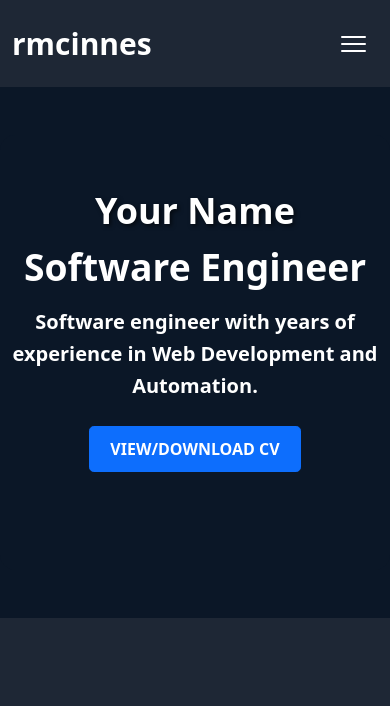
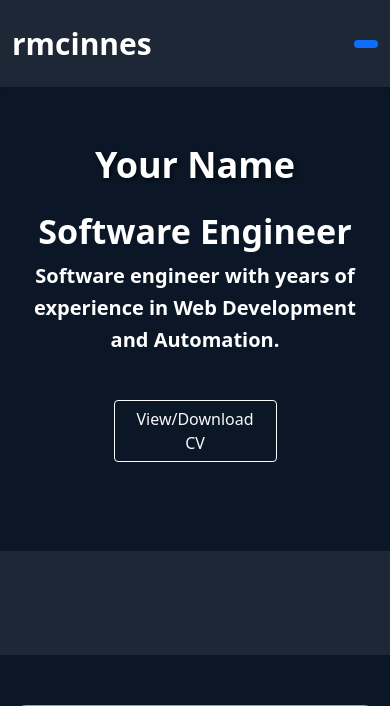
Before and after one commit to russsseeelll/rmcinnes, a Laravel app: page / in a window 390 px wide. Shown: the top 706 px of the page. Run offline with Laravel 10, Linux system fonts and the light colour scheme; data comes from the database, SQL or seed files in the repository; some libraries are stand-ins or nearby versions; grey boxes are pictures that could not be loaded.

Commit message:
front end

```diff
--- a/public/css/pages-style.css
+++ b/public/css/pages-style.css
@@ -8,99 +8,89 @@ body{
  /* viewport height */
 }
 .navbar {
- /* Bootstrap variables */
     --bs-body-color: #000;
-  --bs-body-bg: rgb(255, 255, 255);
- /* Easy Frontend variables */
-  --theme-colour: rgb(13, 110, 253);
+    --bs-body-bg: #ffffff;
+    --theme-colour: #0d6efd;
     --theme-color-rgb: 13, 110, 253;
     background-color: var(--bs-body-bg);
+    box-shadow: 0 2px 5px rgba(0, 0, 0, 0.1); /* Added shadow for depth */
+    transition: background-color 0.3s ease; /* Smooth transition for color change */
 }
 
 @media (max-width: 767px) {
     body {
-    overflow-x: hidden; /* Hide horizontal scrollbar */
+        overflow-x: hidden;
     }
 }
 
-/* Gray Block Style */
 .gray .navbar, .navbar.gray {
- /* Bootstrap variables */
-  --bs-body-bg: rgb(246, 246, 246);
+    --bs-body-bg: #f6f6f6;
 }
-/* Dark Gray Block Style */
+
 .dark-gray .navbar, .navbar.dark-gray {
- /* Bootstrap variables */
     --bs-body-color: #ffffff;
-  --bs-body-bg: rgb(30, 39, 53);
+    --bs-body-bg: #1e2735;
 }
-/* Dark Block Style */
+
 .dark .navbar, .navbar.dark {
- /* Bootstrap variables */
     --bs-body-color: #ffffff;
-  --bs-body-bg: rgb(11, 23, 39);
+    --bs-body-bg: #0b1727;
 }
+
 .navbar .navbar-brand {
     font-weight: 800;
     font-size: 30px;
     color: var(--bs-body-color);
+    transition: transform 0.3s ease; /* Smooth scale effect */
 }
+
+.navbar .navbar-brand:hover {
+    transform: scale(1.1); /* Scale effect on hover */
+}
+
 .navbar .navbar-toggler {
     border: none;
+    background: var(--theme-colour); /* Theme color for the button */
     box-shadow: none !important;
 }
+
 .navbar .navbar-toggler>span {
-  display: flex;
-  align-items: center;
     height: 32px;
 }
+
 .navbar .navbar-toggler>span>span {
-  position: relative;
-}
-.navbar .navbar-toggler>span>span, .navbar .navbar-toggler>span>span::before, .navbar .navbar-toggler>span>span::after {
-  height: 2px;
     background-color: var(--bs-body-color);
-  width: 25px;
-  display: inline-block;
-  border-radius: 5px;
     transition: all .35s ease-in-out;
 }
-.navbar .navbar-toggler>span>span::before, .navbar .navbar-toggler>span>span::after {
-  content: '';
-  position: absolute;
-  left: 0;
-}
-.navbar .navbar-toggler[aria-expanded="false"]>span>span::before {
-  top: 7px;
-}
-.navbar .navbar-toggler[aria-expanded="false"]>span>span::after {
-  bottom: 7px;
-}
+
 .navbar .navbar-toggler[aria-expanded="true"]>span>span {
     background-color: transparent;
 }
-.navbar .navbar-toggler[aria-expanded="true"]>span>span::before {
-  top: 0;
-  transform: rotate(-45deg);
+
+.navbar .navbar-toggler[aria-expanded="true"]>span>span::before,
+.navbar .navbar-toggler[aria-expanded="true"]>span>span::after {
+    transform: rotate(45deg);
+    background: #fff; /* Make toggler lines white */
 }
-.navbar .navbar-toggler[aria-expanded="true"]>span>span::after {
-  bottom: 0;
-  transform: rotate(45deg);
-}
+
 .navbar .navbar-nav .nav-link {
     color: var(--bs-body-color);
     opacity: .6;
+    transition: color 0.3s ease, opacity 0.3s ease; /* Smoother transition */
 }
+
 .navbar .navbar-nav .nav-link:hover, .navbar .navbar-nav .nav-link:focus, .navbar .navbar-nav .nav-link.active {
-  color: var(--bs-body-color);
+    color: var(--theme-colour); /* Change color on interaction */
     opacity: 1;
 }
+
 @media (min-width: 992px) {
     .navbar .navbar-nav .nav-link {
         padding-right: 16px;
         padding-left: 16px;
     }
 }
+
 .about {
   background-color: var(--bs-body-bg);
   color: var(--bs-body-color);
@@ -169,6 +159,50 @@ body{
   transform: scale(1.05);
  /* Added hover effect */
 }
+.carousel-item {
+    transition: transform 1s ease, opacity 1s ease-in-out;
+    min-height: 400px;
+    padding: 20px; /* Increased padding around text */
+}
+
+.carousel-item img {
+    box-shadow: 2px 2px 8px rgba(0, 0, 0, 0.5);
+}
+
+.btn-hover:hover {
+    background-color: #fff;
+    color: #000;
+    transition: all 0.3s ease-in-out;
+}
+
+.about-heading, .about-sub-heading {
+    transition: color 0.5s ease-in-out;
+    margin-bottom: 20px; /* Increased spacing between text lines */
+}
+
+.custom-arrow {
+    display: inline-block;
+    width: 30px;
+    height: 30px;
+    background-color: #ccc;
+    clip-path: polygon(50% 0%, 0% 100%, 100% 100%);
+    transition: opacity 0.5s ease-in-out;
+}
+
+.left-arrow {
+    transform: rotate(-90deg);
+}
+
+.right-arrow {
+    transform: rotate(90deg);
+}
+
+
+.about-heading:hover {
+    color: #ccc;
+}
+
+
 .banner {
   --bs-body-color: #212529;
   --bs-body-bg: rgb(255, 255, 255);
--- a/resources/views/components/index/about.blade.php
+++ b/resources/views/components/index/about.blade.php
@@ -1,12 +1,39 @@
-<section class="about dark text-center py-5" id="about">
-    <div class="container" style="background-color: var(--bs-body-bg); color: var(--bs-body-color); overflow: hidden; padding: 50px 0; border: 2px solid var(--theme-colour); border-radius: 15px;">
-        <div class="row justify-content-center text-center mb-5">
-            <div class="col-12 col-md-8">
-                <h2 class="about-heading fw-bold">Your Name</h2>
-                <h1 class="display-3 fw-bold mb-3">Software Engineer</h1>
-                <p class="about-sub-heading lead mb-4">Software engineer with years of experience in Web Development and Automation.</p>
-                <a class="btn btn-lg btn-primary" href="{{ asset('cv.pdf') }}">View/Download CV</a>
+<section class="py-3 my-md-3 text-white">
+    <div class="container">
+        <div class="carousel slide text-center py-3 pointer-event" id="aboutCarousel" data-bs-ride="carousel" data-bs-interval="false">
+            <div class="carousel-inner">
+                <div class="carousel-item active">
+                    <div class="row justify-content-center align-items-center">
+                        <div class="col-lg-6">
+                            <h2 class="about-heading">Your Name</h2>
+                            <h1 class="display-4 fw-bold mb-2">Software Engineer</h1>
+                            <p class="about-sub-heading">Software engineer with years of experience in Web Development and Automation.</p>
+                            <div class="d-grid col-6 mx-auto pt-4">
+                                <a class="btn btn-outline-light btn-hover" href="{{ asset('cv.pdf') }}" download="cv">View/Download CV</a>
+                            </div>
+                        </div>
+                    </div>
+                </div>
+                <div class="carousel-item">
+                    <div class="row justify-content-center align-items-center">
+                        <div class="col-lg-6">
+                            <img src="{{ asset('photo.jpg') }}" class="img-fluid rounded mb-3" alt="About Me Image">
+                        </div>
+                        <div class="col-lg-6">
+                            <h2 class="about-heading">About Me</h2>
+                            <p class="about-sub-heading">Discover more about my professional journey and personal insights into the technology industry.</p>
+                        </div>
+                    </div>
+                </div>
             </div>
+            <button class="carousel-control-prev" type="button" data-bs-target="#aboutCarousel" data-bs-slide="prev" style="display: none;">
+                <span class="custom-arrow left-arrow"></span>
+                <span class="visually-hidden">Previous</span>
+            </button>
+            <button class="carousel-control-next" type="button" data-bs-target="#aboutCarousel" data-bs-slide="next" style="display: none;">
+                <span class="custom-arrow right-arrow"></span>
+                <span the="visually-hidden"></span>
+            </button>
         </div>
     </div>
 </section>
--- a/resources/views/layouts/layout.blade.php
+++ b/resources/views/layouts/layout.blade.php
@@ -20,28 +20,24 @@
       <link href="/css/pages-style.css" rel="stylesheet"/>
    </head>
    <body>
-      <!-- START: Body Content -->
-      <div class="ezy__nav1 dark-gray ">
+   <div class="ezy__nav1 dark-gray">
        <nav class="navbar navbar-expand-lg navbar-light py-3">
            @auth
-          <li class="nav-item"><a class="nav-link"> welcome {{auth()->user()->name}}</a></li>
+               <li class="nav-item">
+                   <a class="nav-link">Welcome, {{ auth()->user()->name }}</a>
+               </li>
            @endauth
            <div class="container">
-               <a class="navbar-brand" href="/">
-               rmcinnes
-               </a>
+               <a class="navbar-brand" href="/">rmcinnes</a>
                <button class="navbar-toggler" type="button" data-bs-toggle="collapse" data-bs-target="#navbarText"
                        aria-controls="navbarText" aria-expanded="false" aria-label="Toggle navigation">
-               <span>
-               <span></span>
-               </span>
+                   <span><span></span></span>
                </button>
                <div class="collapse navbar-collapse" id="navbarText">
                    <ul class="navbar-nav ms-auto mb-2 mb-lg-0 mt-4 mt-lg-0">
                        <li class="nav-item"><a class="nav-link" href="/">Home</a></li>
                        <li class="nav-item"><a class="nav-link" href="/portfolio">Portfolio</a></li>
                        <li class="nav-item"><a class="nav-link" href="/services">Services</a></li>
-
                        @auth
                            <li class="nav-item">
                                <a class="nav-link" href="{{ route('logout') }}" onclick="event.preventDefault(); document.getElementById('logout-form').submit();">
@@ -52,10 +48,11 @@
                                @csrf
                            </form>
                        @endauth
-
+                   </ul>
                </div>
            </div>
        </nav>
+
    @if(session('message_sent'))
          <div class="alert alert-success">
              {{ session('message_sent') }}
@@ -101,5 +98,6 @@
    <script src="https://cdn.jsdelivr.net/npm/@popperjs/core@2.10.2/dist/umd/popper.min.js" integrity="sha384-7+zCNj/IqJ95wo16oMtfsKbZ9ccEh31eOz1HGyDuCQ6wgnyJNSYdrPa03rtR1zdB" crossorigin="anonymous"></script>
    <script src="https://cdn.jsdelivr.net/npm/bootstrap@5.1.3/dist/js/bootstrap.min.js" integrity="sha384-QJHtvGhmr9XOIpI6YVutG+2QOK9T+ZnN4kzFN1RtK3zEFEIsxhlmWl5/YESvpZ13" crossorigin="anonymous"></script>
    <script src="https://cdn.jsdelivr.net/npm/vue@2"></script>
+   <script src="/js/scripts.js"></script>
   </body>
   </html>
```
Also changed, not shown: public/js/scripts.js (added, +35 -0 lines), resources/views/components/portfolio/cards.blade.php (line endings or trailing spaces). Lines whose indentation alone changed are shown as unchanged.
